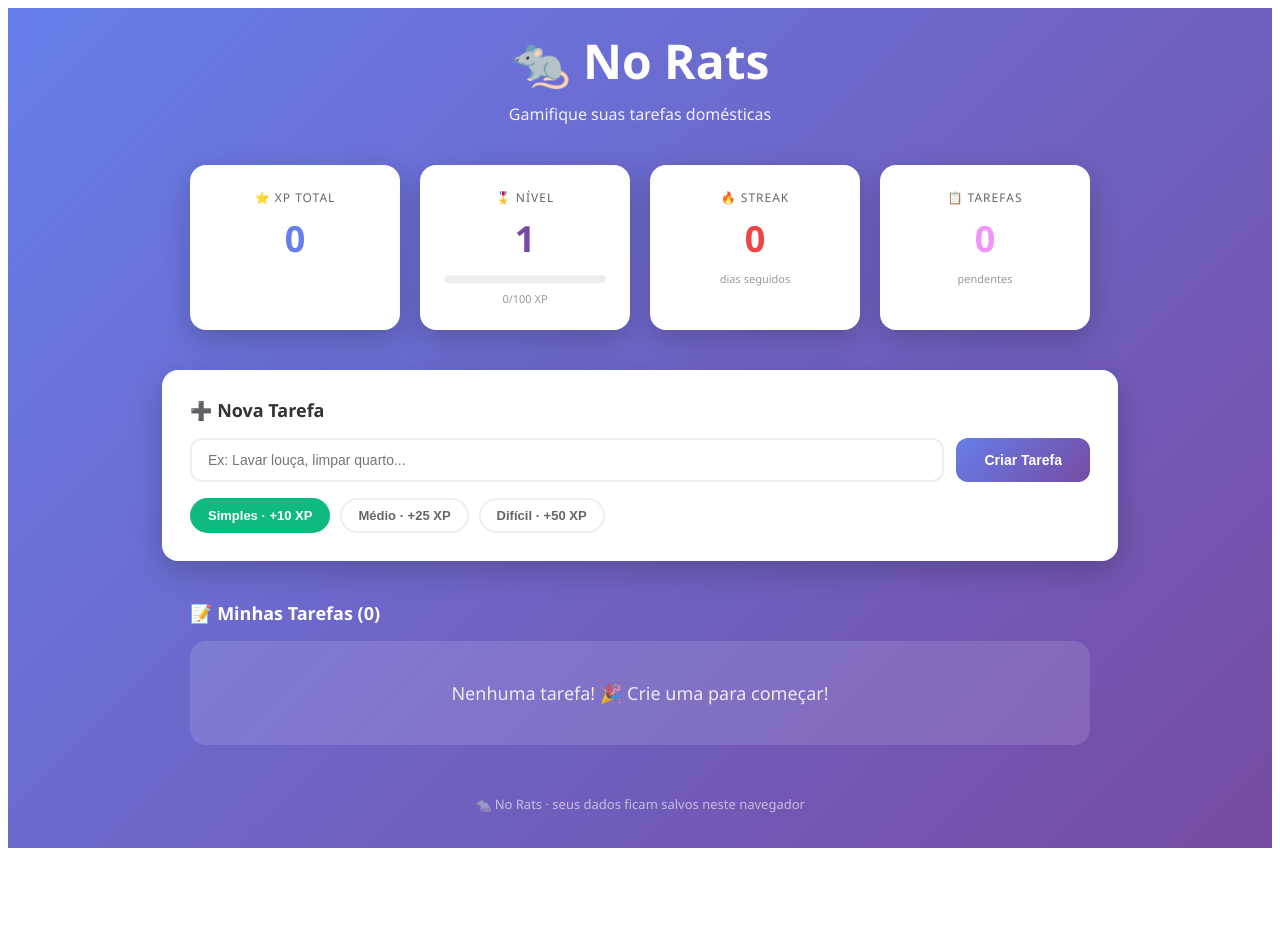
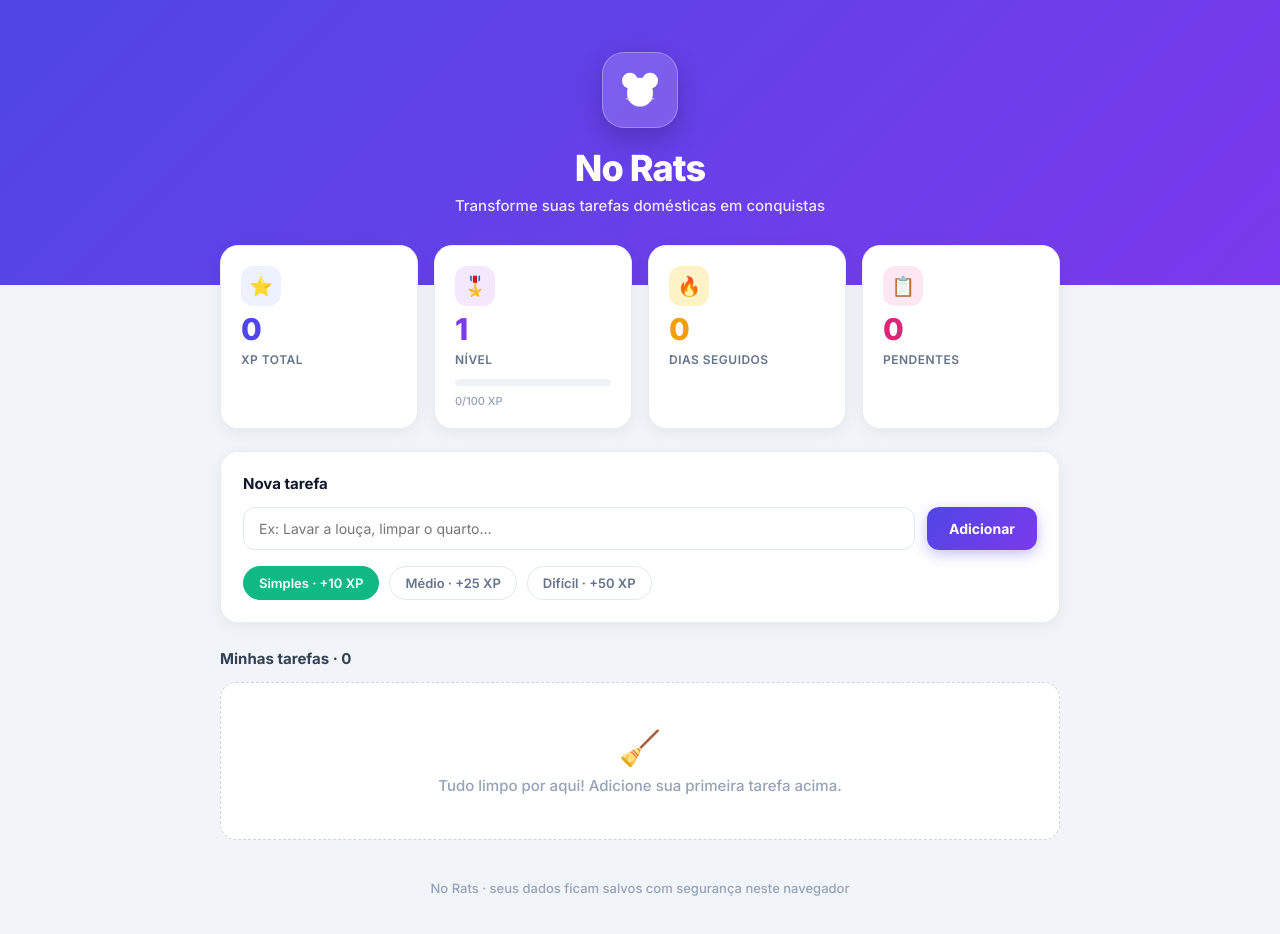
Before and after one commit to cristianamoreira/no-rats, a React (Vite) app in the folder frontend/: page / in a window 1280 px wide. Shown: the top 934 px of the page. Before the commit the page ends 856 px from the top, so only its background shows below. Built offline with nearby package versions, Linux system fonts and the light colour scheme.

Commit message:
Pro redesign

```diff
--- a/frontend/src/App.jsx
+++ b/frontend/src/App.jsx
@@ -4,6 +4,31 @@ const DIFFICULTIES = {
   simples: { label: 'Simples', xp: 10, color: '#10b981' },
   medio: { label: 'Médio', xp: 25, color: '#f59e0b' },
   dificil: { label: 'Difícil', xp: 50, color: '#ef4444' },
+}
+
+function RatLogo() {
+  return (
+    <svg viewBox="0 0 64 64" aria-hidden="true">
+      <circle cx="18" cy="19" r="11" fill="currentColor" />
+      <circle cx="46" cy="19" r="11" fill="currentColor" />
+      <circle cx="18" cy="19" r="5" fill="rgba(255,255,255,0.35)" />
+      <circle cx="46" cy="19" r="5" fill="rgba(255,255,255,0.35)" />
+      <path
+        d="M32 15 C 44 15 50 25 50 36 C 50 48 42 55 32 55 C 22 55 14 48 14 36 C 14 25 20 15 32 15 Z"
+        fill="currentColor"
+      />
+      <circle cx="25" cy="34" r="2.6" fill="#fff" />
+      <circle cx="39" cy="34" r="2.6" fill="#fff" />
+      <circle cx="32" cy="43" r="3.2" fill="#fff" />
+      <path
+        d="M32 44 H 13 M32 46 H 16 M32 44 H 51 M32 46 H 48"
+        stroke="#fff"
+        strokeWidth="1.4"
+        strokeLinecap="round"
+        opacity="0.65"
+      />
+    </svg>
+  )
 }
 
 function todayStr() {
@@ -28,7 +53,6 @@ export default function App() {
   const [difficulty, setDifficulty] = useState('simples')
   const [toast, setToast] = useState(null)
 
-  // Persiste tudo no navegador sempre que algo muda
   useEffect(() => {
     localStorage.setItem('norats', JSON.stringify({ tasks, xp, streak, lastDay }))
   }, [tasks, xp, streak, lastDay])
@@ -48,284 +72,127 @@ export default function App() {
   const completeTask = (id) => {
     const task = tasks.find((t) => t.id === id)
     if (!task) return
-
     const prevLevel = Math.floor(xp / 100) + 1
     const newXp = xp + task.xp
     const newLevel = Math.floor(newXp / 100) + 1
-
-    // Atualiza streak (sequência de dias)
     const today = todayStr()
     if (lastDay !== today) {
       const yesterday = new Date(Date.now() - 86400000).toISOString().slice(0, 10)
       setStreak(lastDay === yesterday ? streak + 1 : 1)
       setLastDay(today)
     }
-
     setXp(newXp)
     setTasks(tasks.filter((t) => t.id !== id))
-
-    if (newLevel > prevLevel) {
-      showToast(`🎉 LEVEL UP! Você chegou ao Nível ${newLevel}!`)
-    } else {
-      showToast(`✅ +${task.xp} XP conquistado!`)
-    }
+    if (newLevel > prevLevel) showToast(`🎉 LEVEL UP! Você chegou ao Nível ${newLevel}!`)
+    else showToast(`✅ +${task.xp} XP conquistado!`)
   }
 
-  const deleteTask = (id) => {
-    setTasks(tasks.filter((t) => t.id !== id))
-  }
+  const deleteTask = (id) => setTasks(tasks.filter((t) => t.id !== id))
 
   const level = Math.floor(xp / 100) + 1
   const progress = ((xp % 100) / 100) * 100
 
-  const card = {
-    background: 'white',
-    borderRadius: '16px',
-    padding: '24px',
-    boxShadow: '0 10px 30px rgba(0,0,0,0.2)',
-    textAlign: 'center',
-  }
-  const label = {
-    fontSize: '12px',
-    color: '#666',
-    margin: '0 0 8px 0',
-    textTransform: 'uppercase',
-    letterSpacing: '1px',
-  }
+  return (
+    <div className="nr-app">
+      <style>{CSS}</style>
 
-  return (
-    <div
-      style={{
-        minHeight: '100vh',
-        background: 'linear-gradient(135deg, #667eea 0%, #764ba2 100%)',
-        fontFamily: "'Segoe UI', sans-serif",
-        padding: '20px',
-        margin: 0,
-      }}
-    >
-      {/* Toast */}
-      {toast && (
-        <div
-          style={{
-            position: 'fixed',
-            top: '24px',
-            left: '50%',
-            transform: 'translateX(-50%)',
-            background: '#1f2937',
-            color: 'white',
-            padding: '14px 28px',
-            borderRadius: '999px',
-            fontWeight: '700',
-            fontSize: '15px',
-            boxShadow: '0 10px 30px rgba(0,0,0,0.4)',
-            zIndex: 1000,
-          }}
-        >
-          {toast}
+      {toast && <div className="nr-toast">{toast}</div>}
+
+      <header className="nr-hero">
+        <div className="nr-logo">
+          <RatLogo />
         </div>
-      )}
+        <h1 className="nr-wordmark">No Rats</h1>
+        <p className="nr-tagline">Transforme suas tarefas domésticas em conquistas</p>
+      </header>
 
-      {/* Header */}
-      <div style={{ textAlign: 'center', marginBottom: '40px', color: 'white' }}>
-        <h1 style={{ fontSize: '48px', margin: '0 0 10px 0', fontWeight: '800' }}>🐀 No Rats</h1>
-        <p style={{ fontSize: '16px', opacity: 0.9, margin: 0 }}>Gamifique suas tarefas domésticas</p>
+      <main className="nr-container">
+        <section className="nr-stats">
+          <div className="nr-card nr-stat">
+            <div className="nr-chip" style={{ background: '#eef2ff' }}>⭐</div>
+            <div className="nr-stat-val" style={{ color: '#4f46e5' }}>{xp}</div>
+            <div className="nr-stat-label">XP Total</div>
           </div>
 
-      {/* Stats */}
-      <div
-        style={{
-          maxWidth: '900px',
-          margin: '0 auto 40px',
-          display: 'grid',
-          gridTemplateColumns: 'repeat(auto-fit, minmax(200px, 1fr))',
-          gap: '20px',
-        }}
-      >
-        <div style={card}>
-          <p style={label}>⭐ XP Total</p>
-          <h2 style={{ fontSize: '36px', margin: 0, color: '#667eea', fontWeight: '800' }}>{xp}</h2>
+          <div className="nr-card nr-stat">
+            <div className="nr-chip" style={{ background: '#f3e8ff' }}>🎖️</div>
+            <div className="nr-stat-val" style={{ color: '#7c3aed' }}>{level}</div>
+            <div className="nr-stat-label">Nível</div>
+            <div className="nr-prog">
+              <div className="nr-prog-fill" style={{ width: `${progress}%` }} />
             </div>
-        <div style={card}>
-          <p style={label}>🎖️ Nível</p>
-          <h2 style={{ fontSize: '36px', margin: 0, color: '#764ba2', fontWeight: '800' }}>{level}</h2>
-          <div style={{ marginTop: '12px', background: '#eee', borderRadius: '8px', height: '8px' }}>
-            <div
-              style={{
-                background: 'linear-gradient(90deg, #667eea, #764ba2)',
-                height: '100%',
-                borderRadius: '8px',
-                width: `${progress}%`,
-                transition: 'width 0.4s ease',
-              }}
-            />
-          </div>
-          <p style={{ fontSize: '11px', color: '#999', margin: '8px 0 0 0' }}>{xp % 100}/100 XP</p>
-        </div>
-        <div style={card}>
-          <p style={label}>🔥 Streak</p>
-          <h2 style={{ fontSize: '36px', margin: 0, color: '#ef4444', fontWeight: '800' }}>{streak}</h2>
-          <p style={{ fontSize: '11px', color: '#999', margin: '8px 0 0 0' }}>
-            {streak === 1 ? 'dia seguido' : 'dias seguidos'}
-          </p>
-        </div>
-        <div style={card}>
-          <p style={label}>📋 Tarefas</p>
-          <h2 style={{ fontSize: '36px', margin: 0, color: '#f093fb', fontWeight: '800' }}>{tasks.length}</h2>
-          <p style={{ fontSize: '11px', color: '#999', margin: '8px 0 0 0' }}>pendentes</p>
-        </div>
+            <div className="nr-sub">{xp % 100}/100 XP</div>
           </div>
 
-      {/* Nova tarefa */}
-      <div
-        style={{
-          maxWidth: '900px',
-          margin: '0 auto 40px',
-          background: 'white',
-          borderRadius: '16px',
-          padding: '28px',
-          boxShadow: '0 10px 30px rgba(0,0,0,0.2)',
-        }}
-      >
-        <h3 style={{ margin: '0 0 16px 0', color: '#333', fontSize: '18px', fontWeight: '700' }}>➕ Nova Tarefa</h3>
-        <div style={{ display: 'flex', gap: '12px', flexWrap: 'wrap', marginBottom: '16px' }}>
+          <div className="nr-card nr-stat">
+            <div className="nr-chip" style={{ background: '#fef3c7' }}>🔥</div>
+            <div className="nr-stat-val" style={{ color: '#f59e0b' }}>{streak}</div>
+            <div className="nr-stat-label">{streak === 1 ? 'Dia seguido' : 'Dias seguidos'}</div>
+          </div>
+
+          <div className="nr-card nr-stat">
+            <div className="nr-chip" style={{ background: '#fce7f3' }}>📋</div>
+            <div className="nr-stat-val" style={{ color: '#db2777' }}>{tasks.length}</div>
+            <div className="nr-stat-label">Pendentes</div>
+          </div>
+        </section>
+
+        <section className="nr-panel">
+          <h2 className="nr-h">Nova tarefa</h2>
+          <div className="nr-row">
             <input
+              className="nr-input"
               type="text"
-            placeholder="Ex: Lavar louça, limpar quarto..."
+              placeholder="Ex: Lavar a louça, limpar o quarto…"
               value={title}
               onChange={(e) => setTitle(e.target.value)}
               onKeyPress={(e) => e.key === 'Enter' && createTask()}
-            style={{
-              flex: 1,
-              minWidth: '200px',
-              padding: '12px 16px',
-              fontSize: '14px',
-              border: '2px solid #eee',
-              borderRadius: '12px',
-              outline: 'none',
-            }}
             />
-          <button
-            onClick={createTask}
-            style={{
-              padding: '12px 28px',
-              background: 'linear-gradient(135deg, #667eea 0%, #764ba2 100%)',
-              color: 'white',
-              border: 'none',
-              borderRadius: '12px',
-              fontWeight: '700',
-              fontSize: '14px',
-              cursor: 'pointer',
-            }}
-          >
-            Criar Tarefa
+            <button className="nr-btn nr-btn-primary" onClick={createTask}>
+              Adicionar
             </button>
           </div>
-        {/* Seletor de dificuldade */}
-        <div style={{ display: 'flex', gap: '10px', flexWrap: 'wrap' }}>
-          {Object.entries(DIFFICULTIES).map(([key, d]) => (
+          <div className="nr-pills">
+            {Object.entries(DIFFICULTIES).map(([key, d]) => {
+              const active = difficulty === key
+              return (
                 <button
                   key={key}
+                  className="nr-pill"
                   onClick={() => setDifficulty(key)}
-              style={{
-                padding: '8px 16px',
-                borderRadius: '999px',
-                border: difficulty === key ? `2px solid ${d.color}` : '2px solid #eee',
-                background: difficulty === key ? d.color : 'white',
-                color: difficulty === key ? 'white' : '#666',
-                fontWeight: '700',
-                fontSize: '13px',
-                cursor: 'pointer',
-                transition: 'all 0.2s ease',
-              }}
+                  style={active ? { background: d.color, borderColor: d.color, color: '#fff' } : undefined}
                 >
                   {d.label} · +{d.xp} XP
                 </button>
-          ))}
+              )
+            })}
           </div>
-      </div>
+        </section>
 
-      {/* Lista */}
-      <div style={{ maxWidth: '900px', margin: '0 auto' }}>
-        <h3 style={{ color: 'white', marginBottom: '16px', fontSize: '18px', fontWeight: '700' }}>
-          📝 Minhas Tarefas ({tasks.length})
-        </h3>
+        <section>
+          <h2 className="nr-list-title">Minhas tarefas · {tasks.length}</h2>
           {tasks.length === 0 ? (
-          <div
-            style={{
-              background: 'rgba(255,255,255,0.12)',
-              borderRadius: '16px',
-              padding: '40px',
-              textAlign: 'center',
-              color: 'white',
-            }}
-          >
-            <p style={{ fontSize: '18px', margin: 0, opacity: 0.85 }}>Nenhuma tarefa! 🎉 Crie uma para começar!</p>
+            <div className="nr-empty">
+              <div style={{ fontSize: '34px', marginBottom: '8px' }}>🧹</div>
+              Tudo limpo por aqui! Adicione sua primeira tarefa acima.
             </div>
           ) : (
-          <div style={{ display: 'grid', gap: '12px' }}>
+            <div className="nr-tasks">
               {tasks.map((task) => {
                 const d = DIFFICULTIES[task.difficulty] || DIFFICULTIES.simples
                 return (
-                <div
-                  key={task.id}
-                  style={{
-                    background: 'white',
-                    borderRadius: '12px',
-                    padding: '16px',
-                    display: 'flex',
-                    justifyContent: 'space-between',
-                    alignItems: 'center',
-                    gap: '12px',
-                    boxShadow: '0 4px 12px rgba(0,0,0,0.1)',
-                  }}
-                >
+                  <div className="nr-task" key={task.id} style={{ borderLeftColor: d.color }}>
                     <div style={{ minWidth: 0 }}>
-                    <p style={{ margin: '0 0 6px 0', fontSize: '16px', fontWeight: '600', color: '#333' }}>
-                      {task.title}
-                    </p>
-                    <span
-                      style={{
-                        background: d.color,
-                        color: 'white',
-                        padding: '4px 12px',
-                        borderRadius: '20px',
-                        fontSize: '12px',
-                        fontWeight: '700',
-                      }}
-                    >
+                      <div className="nr-task-title">{task.title}</div>
+                      <span className="nr-badge" style={{ background: d.color }}>
                         {d.label} · +{task.xp} XP
                       </span>
                     </div>
-                  <div style={{ display: 'flex', gap: '8px', flexShrink: 0 }}>
-                    <button
-                      onClick={() => completeTask(task.id)}
-                      style={{
-                        padding: '8px 16px',
-                        background: '#10b981',
-                        color: 'white',
-                        border: 'none',
-                        borderRadius: '8px',
-                        fontWeight: '700',
-                        fontSize: '13px',
-                        cursor: 'pointer',
-                      }}
-                    >
+                    <div className="nr-actions">
+                      <button className="nr-btn nr-complete" onClick={() => completeTask(task.id)}>
                         ✓ Completar
                       </button>
-                    <button
-                      onClick={() => deleteTask(task.id)}
-                      title="Excluir"
-                      style={{
-                        padding: '8px 12px',
-                        background: '#f3f4f6',
-                        color: '#9ca3af',
-                        border: 'none',
-                        borderRadius: '8px',
-                        fontWeight: '700',
-                        fontSize: '13px',
-                        cursor: 'pointer',
-                      }}
-                    >
+                      <button className="nr-btn nr-del" title="Excluir" onClick={() => deleteTask(task.id)}>
                         🗑️
                       </button>
                     </div>
@@ -334,11 +201,97 @@ export default function App() {
               })}
             </div>
           )}
-      </div>
+        </section>
 
-      <div style={{ textAlign: 'center', marginTop: '50px', color: 'rgba(255,255,255,0.6)', fontSize: '13px' }}>
-        🐀 No Rats · seus dados ficam salvos neste navegador
-      </div>
+        <footer className="nr-footer">
+          No Rats · seus dados ficam salvos com segurança neste navegador
+        </footer>
+      </main>
     </div>
   )
 }
+
+const CSS = `
+@import url('https://fonts.googleapis.com/css2?family=Inter:wght@400;500;600;700;800&display=swap');
+* { box-sizing: border-box; }
+body { margin: 0; }
+.nr-app {
+  min-height: 100vh;
+  background: #f1f5f9;
+  font-family: 'Inter', -apple-system, BlinkMacSystemFont, 'Segoe UI', sans-serif;
+  color: #0f172a;
+  -webkit-font-smoothing: antialiased;
+}
+.nr-hero {
+  background: linear-gradient(135deg, #4f46e5 0%, #7c3aed 100%);
+  padding: 52px 20px 70px;
+  text-align: center;
+  color: #fff;
+}
+.nr-logo {
+  width: 76px; height: 76px;
+  margin: 0 auto;
+  border-radius: 22px;
+  background: rgba(255,255,255,0.16);
+  border: 1px solid rgba(255,255,255,0.28);
+  display: flex; align-items: center; justify-content: center;
+  box-shadow: 0 10px 28px rgba(0,0,0,0.22);
+}
+.nr-logo svg { width: 46px; height: 46px; color: #fff; }
+.nr-wordmark { font-size: 36px; font-weight: 800; letter-spacing: -0.025em; margin: 18px 0 6px; }
+.nr-tagline { opacity: 0.88; font-size: 15px; margin: 0; font-weight: 500; }
+.nr-container { max-width: 880px; margin: -40px auto 0; padding: 0 20px 64px; }
+.nr-stats { display: grid; grid-template-columns: repeat(auto-fit, minmax(170px, 1fr)); gap: 16px; margin-bottom: 22px; }
+.nr-card {
+  background: #fff; border: 1px solid #e9ecf2; border-radius: 18px; padding: 20px;
+  box-shadow: 0 4px 16px rgba(15,23,42,0.06);
+  transition: transform 0.2s ease, box-shadow 0.2s ease;
+}
+.nr-card:hover { transform: translateY(-2px); box-shadow: 0 10px 24px rgba(15,23,42,0.10); }
+.nr-stat { display: flex; flex-direction: column; gap: 8px; }
+.nr-chip { width: 40px; height: 40px; border-radius: 12px; display: flex; align-items: center; justify-content: center; font-size: 19px; }
+.nr-stat-val { font-size: 30px; font-weight: 800; line-height: 1; letter-spacing: -0.02em; }
+.nr-stat-label { font-size: 12px; color: #64748b; font-weight: 600; text-transform: uppercase; letter-spacing: 0.04em; }
+.nr-sub { font-size: 11px; color: #94a3b8; font-weight: 500; }
+.nr-prog { height: 7px; background: #eef2f7; border-radius: 999px; overflow: hidden; margin-top: 4px; }
+.nr-prog-fill { height: 100%; background: linear-gradient(90deg, #4f46e5, #7c3aed); border-radius: 999px; transition: width 0.4s ease; }
+.nr-panel {
+  background: #fff; border: 1px solid #e9ecf2; border-radius: 18px; padding: 22px;
+  box-shadow: 0 4px 16px rgba(15,23,42,0.06); margin-bottom: 26px;
+}
+.nr-h { font-size: 15px; font-weight: 700; margin: 0 0 14px; }
+.nr-row { display: flex; gap: 12px; flex-wrap: wrap; margin-bottom: 16px; }
+.nr-input { flex: 1; min-width: 200px; padding: 12px 15px; font-size: 14px; border: 1.5px solid #e2e8f0; border-radius: 12px; outline: none; font-family: inherit; transition: border-color 0.15s ease; }
+.nr-input:focus { border-color: #6366f1; box-shadow: 0 0 0 3px rgba(99,102,241,0.12); }
+.nr-btn { padding: 12px 22px; border: none; border-radius: 12px; font-weight: 700; font-size: 14px; cursor: pointer; font-family: inherit; transition: transform 0.15s ease, box-shadow 0.15s ease, background 0.15s ease, color 0.15s ease; }
+.nr-btn-primary { background: linear-gradient(135deg, #4f46e5, #7c3aed); color: #fff; box-shadow: 0 4px 14px rgba(79,70,229,0.35); }
+.nr-btn-primary:hover { transform: translateY(-1px); box-shadow: 0 7px 20px rgba(79,70,229,0.45); }
+.nr-pills { display: flex; gap: 10px; flex-wrap: wrap; }
+.nr-pill { padding: 8px 15px; border-radius: 999px; border: 1.5px solid #e2e8f0; background: #fff; color: #64748b; font-weight: 600; font-size: 13px; cursor: pointer; font-family: inherit; transition: all 0.15s ease; }
+.nr-pill:hover { border-color: #cbd5e1; }
+.nr-list-title { font-size: 15px; font-weight: 700; color: #334155; margin: 0 0 14px; }
+.nr-tasks { display: grid; gap: 12px; }
+.nr-task {
+  display: flex; justify-content: space-between; align-items: center; gap: 12px;
+  background: #fff; border: 1px solid #e9ecf2; border-left: 4px solid #10b981; border-radius: 14px;
+  padding: 14px 16px; box-shadow: 0 2px 8px rgba(15,23,42,0.05);
+  transition: transform 0.15s ease, box-shadow 0.15s ease;
+}
+.nr-task:hover { transform: translateX(2px); box-shadow: 0 6px 16px rgba(15,23,42,0.10); }
+.nr-task-title { font-size: 16px; font-weight: 600; color: #1e293b; margin-bottom: 7px; }
+.nr-badge { display: inline-block; padding: 3px 11px; border-radius: 999px; font-size: 11px; font-weight: 700; color: #fff; }
+.nr-actions { display: flex; gap: 8px; flex-shrink: 0; }
+.nr-complete { background: #10b981; color: #fff; }
+.nr-complete:hover { background: #059669; transform: translateY(-1px); }
+.nr-del { background: #f1f5f9; color: #94a3b8; }
+.nr-del:hover { background: #fee2e2; color: #ef4444; }
+.nr-empty { background: #fff; border: 1.5px dashed #cbd5e1; border-radius: 16px; padding: 44px 24px; text-align: center; color: #94a3b8; font-size: 15px; font-weight: 500; }
+.nr-footer { text-align: center; margin-top: 40px; color: #94a3b8; font-size: 13px; font-weight: 500; }
+.nr-toast {
+  position: fixed; top: 24px; left: 50%; transform: translate(-50%, 0);
+  background: #0f172a; color: #fff; padding: 13px 24px; border-radius: 999px;
+  font-weight: 600; font-size: 14px; box-shadow: 0 14px 36px rgba(0,0,0,0.32);
+  z-index: 1000; animation: nrpop 0.25s ease;
+}
+@keyframes nrpop { from { opacity: 0; transform: translate(-50%, -10px); } to { opacity: 1; transform: translate(-50%, 0); } }
+`
```
Lines whose indentation alone changed are shown as unchanged.
